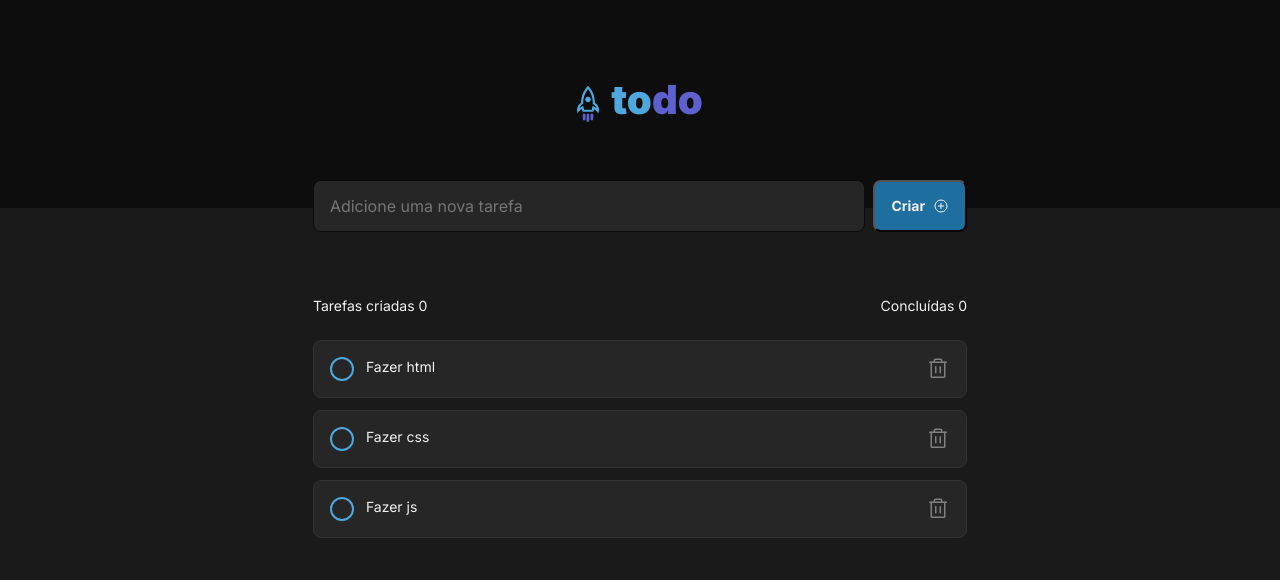
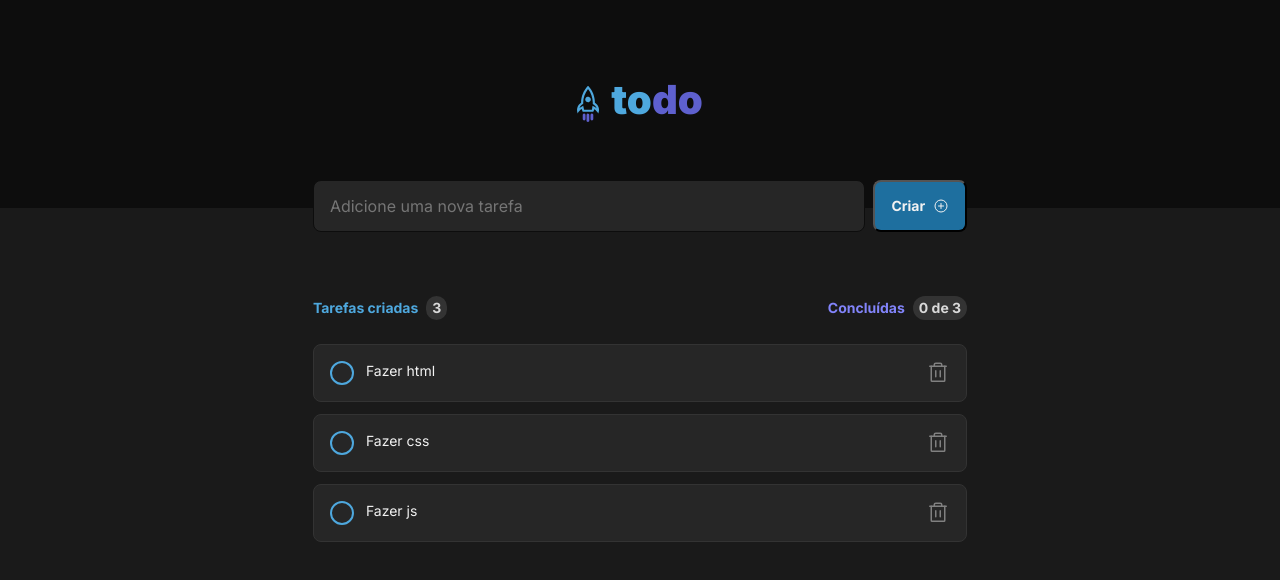
Before and after one commit to Dojak220/ignite-reactjs-desafio-01-tasks-control, a React (Vite) app: page / in a window 1280 px wide. Shown: the top 580 px of the page. Built offline with nearby package versions, Linux system fonts and the light colour scheme.

Commit message:
Send tasklist related code to tasklist component

```diff
--- a/src/App.module.css
+++ b/src/App.module.css
@@ -7,19 +7,8 @@
   margin: 0px calc(352/1440*100vw);
 }
 
-.taskList {
-  display: flex;
-  flex-direction: column;
-  align-items: center;
 
-  width: 100%;
-}
 
-.taskListInfo {
-  width: 100%;
-  display: flex;
-  align-items: center;
-  justify-content: space-between;
 
   margin-bottom: 1.5rem;
 }
--- a/src/App.tsx
+++ b/src/App.tsx
@@ -7,7 +7,6 @@ import { ITask } from "./components/Task"
 import { Header } from "./components/Header"
 import { NewTaskForm } from './components/NewTaskForm';
 import { TasksList } from './components/TasksList';
-import { EmptyMessage } from './components/EmptyMessage';
 
 import "./global.css"
 
@@ -26,27 +25,12 @@ export default function App() {
     setTasks((tasks) => [...tasks, newTask])
   }
 
-  const isTaskListEmpty = tasks.length == 0
   return (
     <>
       <Header />
       <main className={styles.wrapper}>
         <NewTaskForm onNewTask={handleNewTask} />
-        <div className={styles.taskList}>
-          <div className={styles.taskListInfo}>
-            <p>
-              Tarefas criadas <span>0</span>
-            </p>
-            <p>
-              Concluídas <span>0</span>
-            </p>
-          </div>
-          {
-            !isTaskListEmpty ?
-              <TasksList state={[tasks, setTasks]} /> :
-              <EmptyMessage />
-          }
-        </div>
+        <TasksList state={[tasks, setTasks]} />
       </main>
     </>
   )
--- a/src/components/TasksList.module.css
+++ b/src/components/TasksList.module.css
@@ -1,3 +1,50 @@
+.taskList {
+  display: flex;
+  flex-direction: column;
+  align-items: center;
+
+  width: 100%;
+}
+
+.taskListInfo {
+  width: 100%;
+  display: flex;
+  align-items: center;
+  justify-content: space-between;
+
+  font-weight: bold;
+
+  margin-bottom: 1.5rem;
+}
+
+.taskListInfo .createdTasksInfo {
+  display: flex;
+  flex-wrap: wrap;
+  align-items: center;
+
+  gap: 8px;
+
+  color: var(--blue-100);
+}
+
+.taskListInfo .finishedTasksInfo {
+  display: flex;
+  flex-wrap: wrap;
+  align-items: center;
+
+  gap: 8px;
+
+  color: var(--purple-100);
+}
+
+.taskListInfo span {
+  background: var(--gray-400);
+  color: var(--gray-200);
+  padding: 2px 6px;
+  border-radius: 999px;
+}
+
+
 .taskItems {
   display: flex;
   width: 100%;
@@ -5,3 +52,15 @@
   align-items: center;
   justify-content: center;
 }
+
+@media (max-width: 300px) {
+  .taskListInfo .createdTasksInfo {
+    flex-direction: column;
+    gap: 0;
+  }
+
+  .taskListInfo .finishedTasksInfo {
+    gap: 0;
+    flex-direction: column;
+  }
+}
--- a/src/components/TasksList.tsx
+++ b/src/components/TasksList.tsx
@@ -1,3 +1,5 @@
+import { useState } from "react";
+import { EmptyMessage } from "./EmptyMessage";
 import { ITask, Task } from "./Task"
 
 import styles from "./TasksList.module.css"
@@ -6,29 +8,63 @@ interface TasksListProps {
   state: [ITask[], React.Dispatch<React.SetStateAction<ITask[]>>],
 }
 
-export function TasksList({state}: TasksListProps) {
+export function TasksList({ state }: TasksListProps) {
   const [tasks, setTasks] = state
+  const [completedTasksCount, setCompletedTasksCount] = useState(tasks.filter((task => task.completed)).length)
 
   function handleCheckChange(id: string) {
-    setTasks(tasks => tasks.map(task => {
+    const tasksWithCheckChanged = tasks.map(task => {
       if (task.id === id) {
+        handleCompletedTasksCountChange(task.completed);
+
         return { ...task, completed: !task.completed };
       }
       return task;
-    }))
+    })
+
+    setTasks(tasksWithCheckChanged)
   }
 
   function deleteTask(id: string) {
-    const filteredTasks = tasks.filter((task) =>
-      task.id !== id
+    const filteredTasks = tasks.filter(
+      (task) => {
+        if (task.id === id && task.completed) {
+          handleCompletedTasksCountChange(task.completed);
+        }
+
+        return task.id !== id
+      }
     )
 
     setTasks(filteredTasks)
   }
 
+
+  function handleCompletedTasksCountChange(completed: boolean) {
+    completed ?
+      setCompletedTasksCount(completedTasksCount - 1) :
+      setCompletedTasksCount(completedTasksCount + 1)
+  }
+
+  const isTaskListEmpty = tasks.length == 0
+
   return (
-    <div className={styles.taskItems}>
-      {tasks.map(task => <Task key={task.id} task={task} onToggleChecked={() => handleCheckChange(task.id)} onDeleteTask={() => deleteTask(task.id)}/>)}
+    <div className={styles.taskList}>
+      <div className={styles.taskListInfo}>
+        <p className={styles.createdTasksInfo}>
+          Tarefas criadas <span>{tasks.length}</span>
+        </p>
+        <p className={styles.finishedTasksInfo}>
+          Concluídas <span>{isTaskListEmpty ? 0 : `${completedTasksCount} de ${tasks.length}`}</span>
+        </p>
+      </div>
+      {
+        !isTaskListEmpty ?
+          <div className={styles.taskItems}>
+            {tasks.map(task => <Task key={task.id} task={task} onToggleChecked={() => handleCheckChange(task.id)} onDeleteTask={() => deleteTask(task.id)} />)}
+          </div> :
+          <EmptyMessage />
+      }
     </div>
   )
 }
--- a/src/global.css
+++ b/src/global.css
@@ -15,7 +15,6 @@
 
   --red-500: #E25858;
 }
-
 
 :focus {
   outline: transparent;
@@ -41,3 +40,9 @@ body, input, textarea, button {
   font-size: 0.875rem;
   line-height: 1.4;
 }
+
+@media (max-width: 768px) {
+  html {
+    font-size: 87.5%
+  }
+}
```
